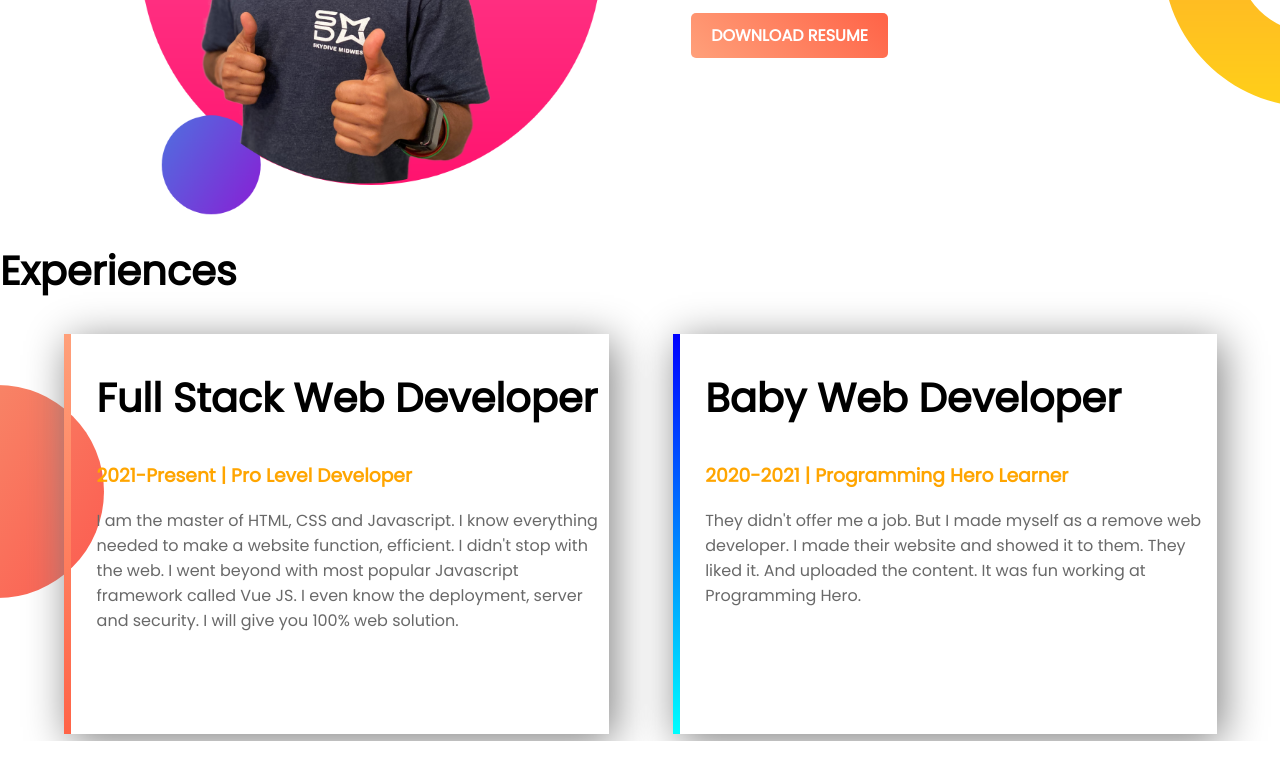
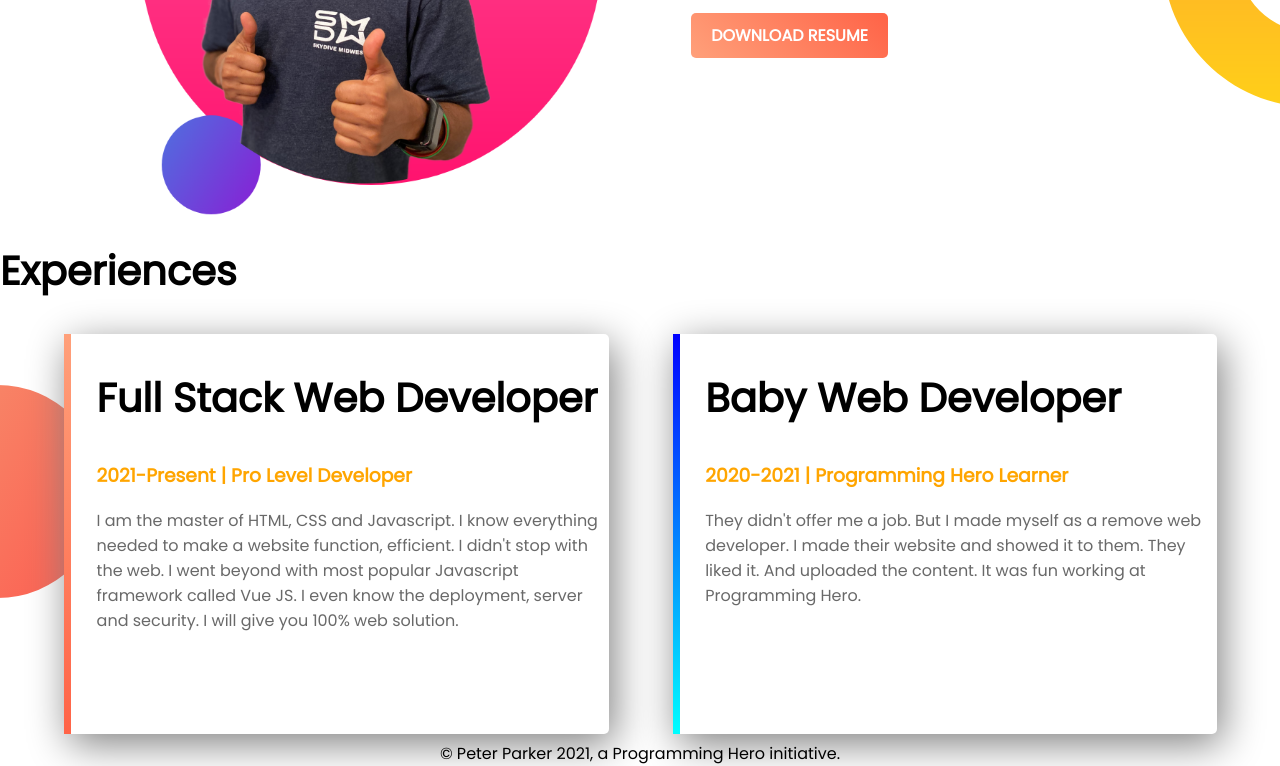
Before and after one commit to mkmahfuz/web-porfolio, a plain HTML site: page index.html in a window 1280 px wide. Shown: the part 792-1558 px from the top of the page. Before the commit the page ends 1533 px from the top, so only its background shows below. Drawn offline with Linux system fonts and the light colour scheme.

Commit message:
footer and div background added

```diff
--- a/index.html
+++ b/index.html
@@ -35,16 +35,17 @@
     </section>
     <section class="experience-area">
         <h2>Experiences</h2>
-        <div class="half-width" id="full-stack">
+        <div class="half-width single-experience" id="full-stack">
             <h2>Full Stack Web Developer</h2>
             <h3 class="highlight-orange">2021-Present | Pro Level Developer</h3>
             <p>I am the master of HTML, CSS and Javascript. I know everything needed to make a website function, efficient. I didn't stop with the web. I went beyond with most popular Javascript framework called Vue JS. I even know the deployment, server and security. I will give you 100% web solution.</p>
         </div>
-        <div class="half-width" id="baby-web">
+        <div class="half-width single-experience" id="baby-web">
             <h2 >Baby Web Developer</h2>
             <h3 class="highlight-orange">2020-2021 | Programming Hero Learner</h3>
             <p>They didn't offer me a job. But I made myself as a remove web developer. I made their website and showed it to them. They liked it. And uploaded the content. It was fun working at Programming Hero.</p>
         </div >
     </section>
+    <footer>© Peter Parker 2021, a Programming Hero initiative.</footer>
 </body>
 </html>
--- a/style.css
+++ b/style.css
@@ -53,9 +53,11 @@ section{
     background-position: left;
 }
 
-.experience-area div{
-    box-shadow: 5px 7px 40px gray;
+.single-experience{
+    box-shadow: 5px 10px 40px gray;
+    border-radius: 5px;
     height: 80%;
+    background-color: white;
 }
 #full-stack{
     border-left: 7px solid;
@@ -67,3 +69,6 @@ section{
     border-image: linear-gradient(180deg,blue,cyan);
     border-image-slice: 1;
 }
+footer{
+    text-align: center;
+}
```
